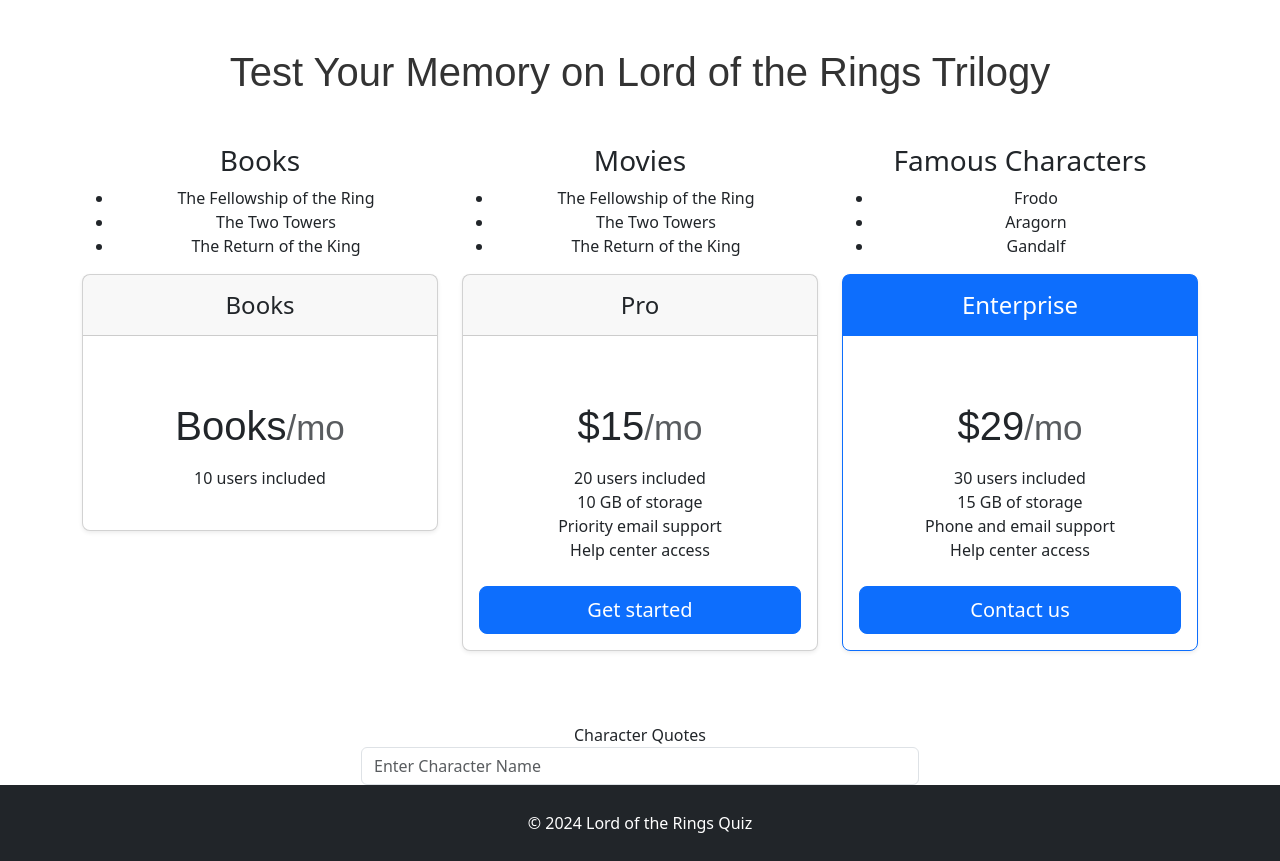
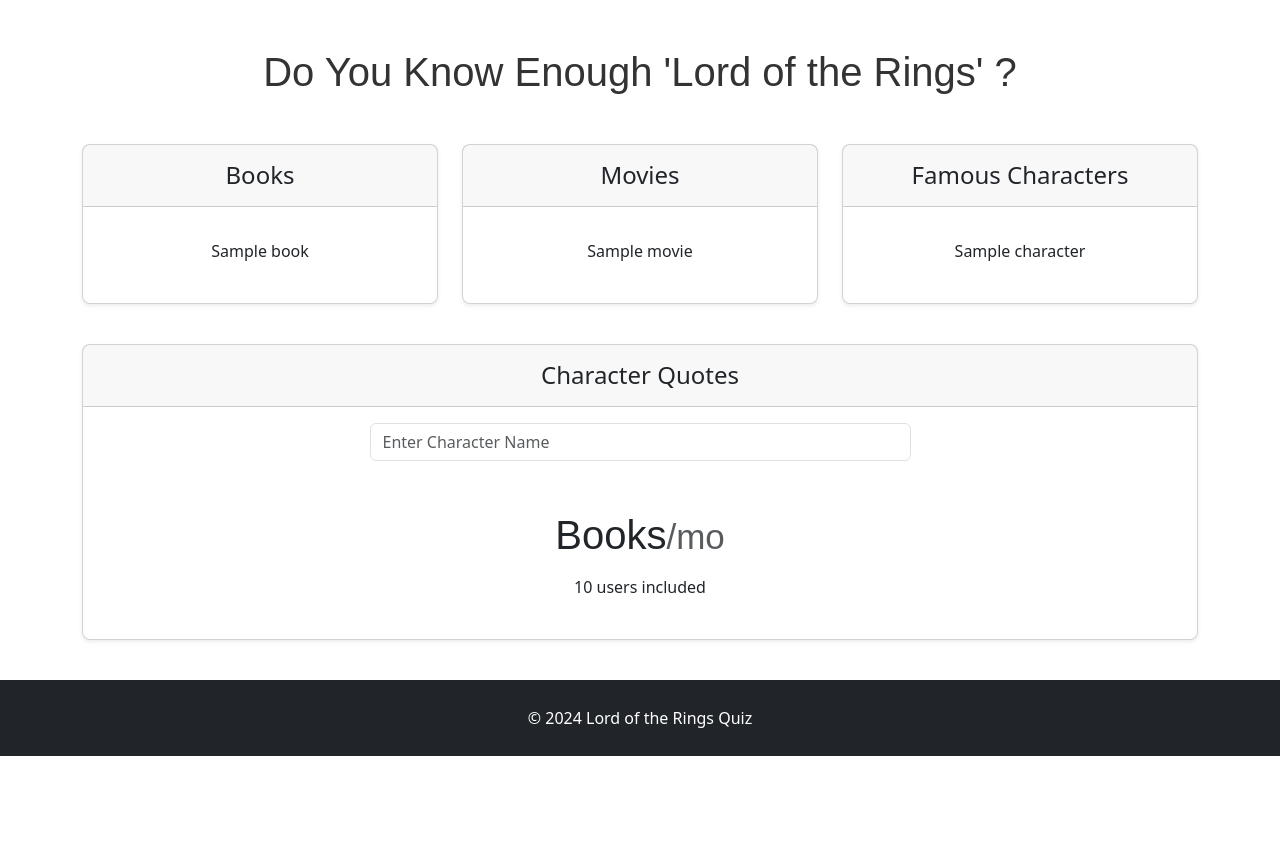
Before and after one commit to guitarlass/LOTRapiProject, a Flask app: template templates/index.html in a window 1280 px wide. Shown: the part 56-917 px from the top of the page. After the commit the page ends 812 px from the top, so only its background shows below. Run offline with Flask 3, Linux system fonts and the light colour scheme; the template is opened without the code that fills it: most values are stand-ins (such as "Sample title", 1, 10 or a date in 2020); some libraries are stand-ins or nearby versions.

Commit message:
added pyhton requests to books, movies and characters

```diff
--- a/main.py
+++ b/main.py
@@ -2,6 +2,7 @@
 from flask import Flask, render_template, redirect, url_for
 from flask_bootstrap import Bootstrap5
 import os
+from lotrapi import LotrAPI
 
 app = Flask(__name__)
 app.config['SECRET_KEY'] = "mysecretkeyoltr"
@@ -9,7 +10,11 @@ Bootstrap5(app)
 
 @app.route('/')
 def index():
-    return render_template('index.html')
+    lotrapi = LotrAPI()
+    books_data = lotrapi.get_data("book")
+    movies_data = lotrapi.get_data("movie")
+    characters_data = lotrapi.get_data1("character")
+    return render_template('index.html', books=books_data, movies=movies_data, characters=characters_data)
 
 if __name__ == '__main__':
     app.run(debug=True)
--- a/templates/index.html
+++ b/templates/index.html
@@ -3,35 +3,7 @@
 {% block title %}LotR Quiz Home{% endblock %}
 
 {% block content %}
-    <h1 class="text-center mt-5">Test Your Memory on Lord of the Rings Trilogy</h1>
-    <div class="row text-center mt-5">
-        <div class="col-md-4">
-            <h3>Books</h3>
-            <ul>
-                <li>The Fellowship of the Ring</li>
-                <li>The Two Towers</li>
-                <li>The Return of the King</li>
-            </ul>
-        </div>
-        <div class="col-md-4">
-            <h3>Movies</h3>
-            <ul>
-                <li>The Fellowship of the Ring</li>
-                <li>The Two Towers</li>
-                <li>The Return of the King</li>
-            </ul>
-        </div>
-        <div class="col-md-4">
-            <h3>Famous Characters</h3>
-            <ul>
-                <li>Frodo</li>
-                <li>Aragorn</li>
-                <li>Gandalf</li>
-            </ul>
-        </div>
-    </div>
-
-
+<h1 class="text-center my-5">Do You Know Enough 'Lord of the Rings' ?</h1>
 <div class="row row-cols-1 row-cols-md-3 mb-3 text-center">
     <div class="col">
         <div class="card mb-4 rounded-3 shadow-sm">
@@ -39,9 +11,12 @@
                 <h4 class="my-0 fw-normal">Books</h4>
             </div>
             <div class="card-body">
-            <h1 class="card-title pricing-card-title">Books<small class="text-body-secondary fw-light">/mo</small></h1>
+<!--                <h1 class="card-title pricing-card-title">Books<small class="text-body-secondary fw-light">/mo</small>-->
+<!--                </h1>-->
                 <ul class="list-unstyled mt-3 mb-4">
-              <li>10 users included</li>
+                    {% for book in books %}
+                    <li>{{ book.name }}</li>
+                    {% endfor %}
                 </ul>
                 <!--            <button type="button" class="w-100 btn btn-lg btn-outline-primary">Sign up for free</button>-->
             </div>
@@ -50,41 +25,50 @@
     <div class="col">
         <div class="card mb-4 rounded-3 shadow-sm">
             <div class="card-header py-3">
-            <h4 class="my-0 fw-normal">Pro</h4>
+                <h4 class="my-0 fw-normal">Movies</h4>
             </div>
             <div class="card-body">
-            <h1 class="card-title pricing-card-title">$15<small class="text-body-secondary fw-light">/mo</small></h1>
                 <ul class="list-unstyled mt-3 mb-4">
-              <li>20 users included</li>
-              <li>10 GB of storage</li>
-              <li>Priority email support</li>
-              <li>Help center access</li>
+                    {% for movie in movies %}
+                    <li>{{ movie.name }}</li>
+                    {% endfor %}
                 </ul>
-            <button type="button" class="w-100 btn btn-lg btn-primary">Get started</button>
             </div>
         </div>
     </div>
     <div class="col">
-        <div class="card mb-4 rounded-3 shadow-sm border-primary">
-          <div class="card-header py-3 text-bg-primary border-primary">
-            <h4 class="my-0 fw-normal">Enterprise</h4>
+        <div class="card mb-4 rounded-3 shadow-sm">
+            <div class="card-header py-3">
+                <h4 class="my-0 fw-normal">Famous Characters</h4>
             </div>
             <div class="card-body">
-            <h1 class="card-title pricing-card-title">$29<small class="text-body-secondary fw-light">/mo</small></h1>
                 <ul class="list-unstyled mt-3 mb-4">
-              <li>30 users included</li>
-              <li>15 GB of storage</li>
-              <li>Phone and email support</li>
-              <li>Help center access</li>
+                    {% for character in characters %}
+                    <li>{{ character.name }}</li>
+                    {% endfor %}
                 </ul>
-            <button type="button" class="w-100 btn btn-lg btn-primary">Contact us</button>
             </div>
         </div>
     </div>
 </div>
 
-    <div class="text-center mt-5">
-        <label for="characterQuote">Character Quotes</label>
+<div class="row row-cols-1 row-cols-md-1 mb-3 text-center">
+    <div class="col">
+        <div class="card mb-4 rounded-3 shadow-sm">
+            <div class="card-header py-3">
+                <h4 class="my-0 fw-normal">Character Quotes</h4>
+            </div>
+            <div class="card-body">
               <input type="text" id="characterQuote" placeholder="Enter Character Name" class="form-control w-50 mx-auto">
+                <h1 class="card-title pricing-card-title">Books<small class="text-body-secondary fw-light">/mo</small>
+                </h1>
+                <ul class="list-unstyled mt-3 mb-4">
+                    <li>10 users included</li>
+                </ul>
+                <!--            <button type="button" class="w-100 btn btn-lg btn-outline-primary">Sign up for free</button>-->
             </div>
+        </div>
+    </div>
+</div>
+
 {% endblock %}
```
Also changed, not shown: lotrapi.py (added, +38 -0 lines). Lines whose indentation alone changed are shown as unchanged.
